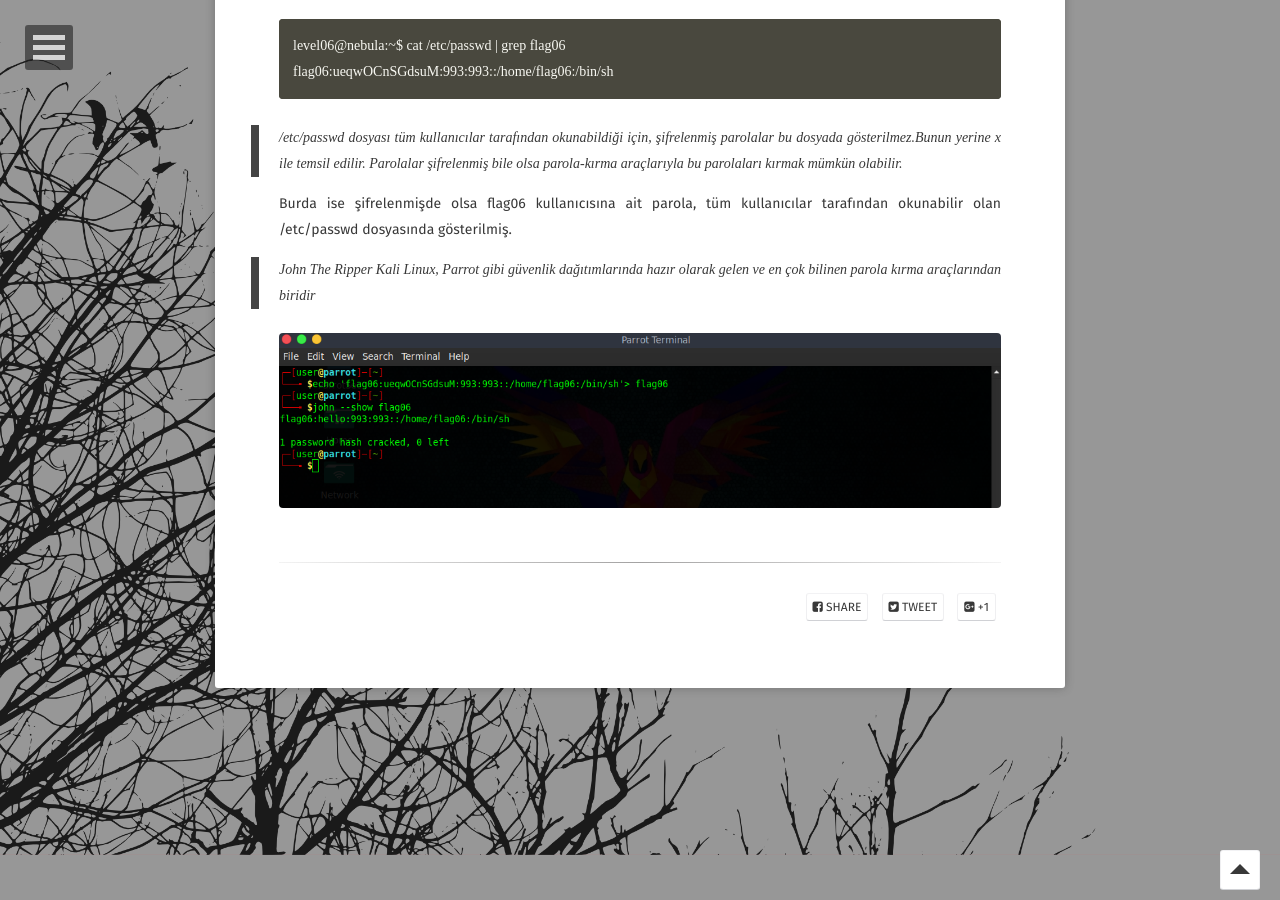
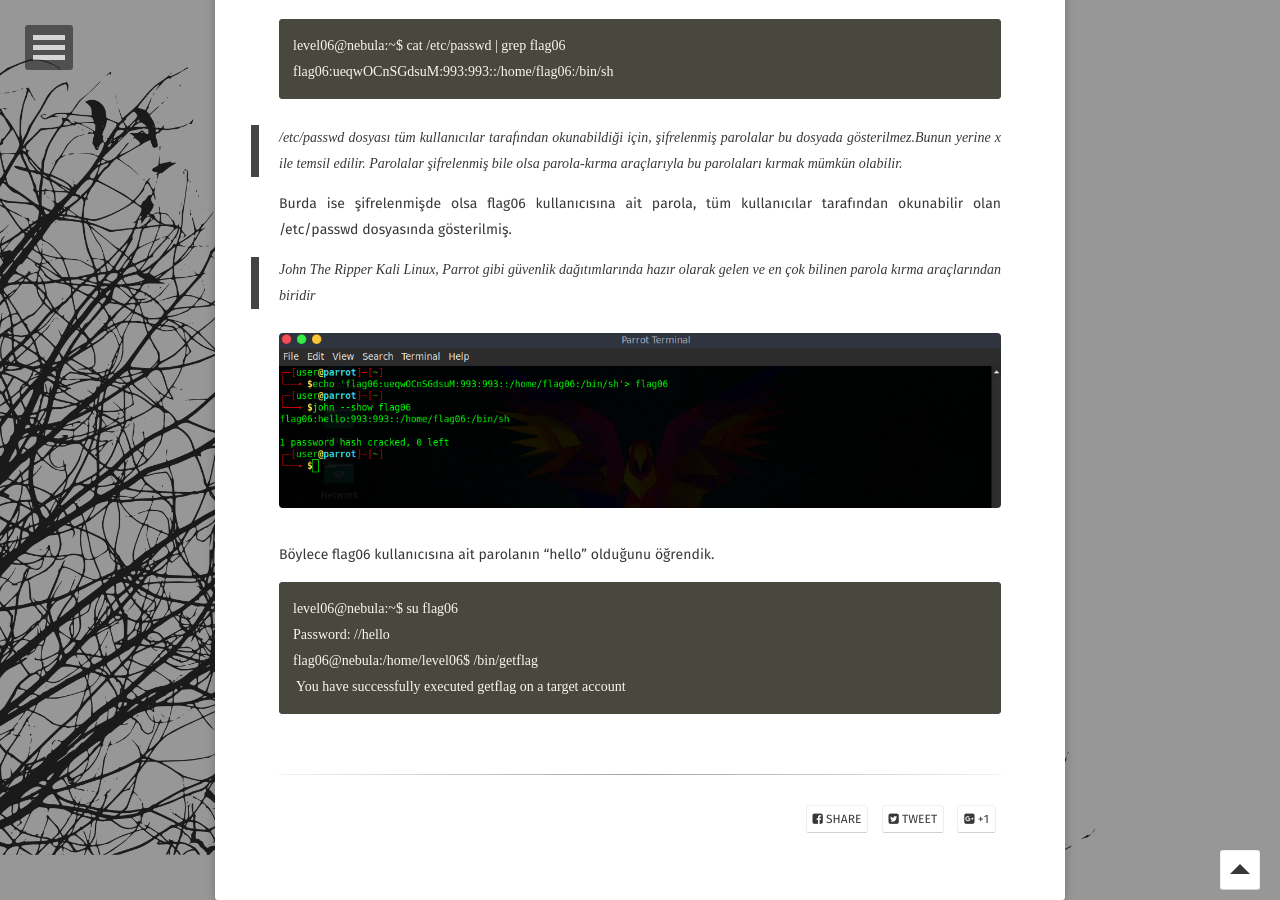
Before and after one commit to burcudemiralp/burcudemiralp.github.io, a Jekyll site: the page built from _posts/2018-02-28-nebula-writeup.md, in a window 1280 px wide and 900 px high, scrolled down 2745 px. Built offline with Jekyll 4.4.1, drawn with Linux system fonts in a browser that asks for light colours; some web fonts are replaced.

Commit message:
Update 2018-02-28-nebula-writeup.md

```diff
--- a/_posts/2018-02-28-nebula-writeup.md
+++ b/_posts/2018-02-28-nebula-writeup.md
@@ -102,3 +102,10 @@
 	<a href="/assets/img/xx.png"><img src="/assets/img/xx.png"></a>
 
 </figure>
+Böylece flag06 kullanıcısına ait parolanın "hello" olduğunu öğrendik.
+{% raw %}
+    level06@nebula:~$ su flag06
+    Password: //hello
+    flag06@nebula:/home/level06$ /bin/getflag
+     You have successfully executed getflag on a target account
+{% endraw %}
```
